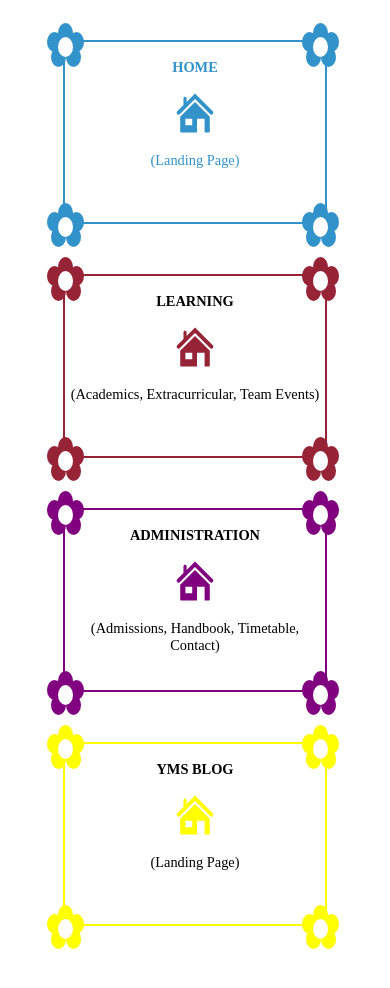
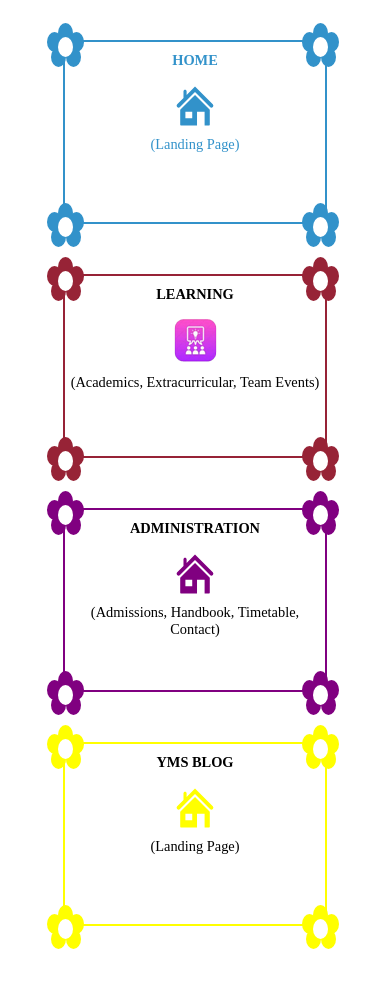
Before and after one commit to realsbd/yewande, a plain HTML site: page index.html in a window 390 px wide. Drawn offline with Linux system fonts and the light colour scheme.

Commit message:
fix learning and h2 top-margin

```diff
--- a/css.css
+++ b/css.css
@@ -85,7 +85,8 @@
 }
 h2, p {
     text-align: center;
-    font-size: .9em
+    font-size: .9em;
+    margin-top: 20px;
 }
 svg{
     width: 50px;
@@ -97,7 +98,9 @@ svg{
     fill: var(--home-color)
 }
 .svg-learning{
-    fill: var(--learning-color)
+    display: block;
+    margin: auto;
+    width: 30%
 }
 .svg-admin{
     fill: var(--admin-color)
@@ -112,6 +115,9 @@ body{
 @media only screen and (max-width: 1024px) {
     .content{
         width: 150px;
+    }
+    h2, p {
+        margin-top: 5px;
     }
     .tr{
         margin-top: -10px;
@@ -139,4 +145,7 @@ body{
     .bl{
         margin-left: 243px;
     }
+    .svg-learning{
+        width: 20%
+    }
 }
--- a/index.html
+++ b/index.html
@@ -31,7 +31,7 @@
             </div>
             <h2>LEARNING</h2>
             <div class="svg-learning">
-                <svg height="64px" id="Layer_1" style="enable-background:new 0 0 64 64;" version="1.1" viewBox="0 0 64 64" width="64px" xml:space="preserve" xmlns="http://www.w3.org/2000/svg" xmlns:xlink="http://www.w3.org/1999/xlink"><g><path d="M13.068,36.785v19.236c0,0.483,0.392,0.876,0.876,0.876h20.645V39.479h9.698v17.418h5.769c0.485,0,0.876-0.393,0.876-0.876   V36.785l-18.921-18.84L13.068,36.785z M28.464,47.594h-8.751v-8.114h8.751V47.594z"/><path d="M54.767,29.868L32.001,7.103l-10.74,10.739v-4.726c0-1.104-0.896-2-2-2s-2,0.896-2,2v8.726l-8.027,8.026   c-0.977,0.977-0.977,2.56,0,3.536c0.488,0.488,1.128,0.732,1.768,0.732s1.279-0.244,1.768-0.731l19.232-19.23l19.23,19.229   c0.977,0.977,2.559,0.977,3.535,0C55.743,32.427,55.743,30.844,54.767,29.868z"/></g><g/><g/><g/><g/><g/><g/></svg>
+                <img src="edit2.png" alt="">
             </div>
             <p>(Academics, Extracurricular, Team Events)</p>
         </div>
```
Also changed, not shown: edit.png (added), edit2.png (added).
